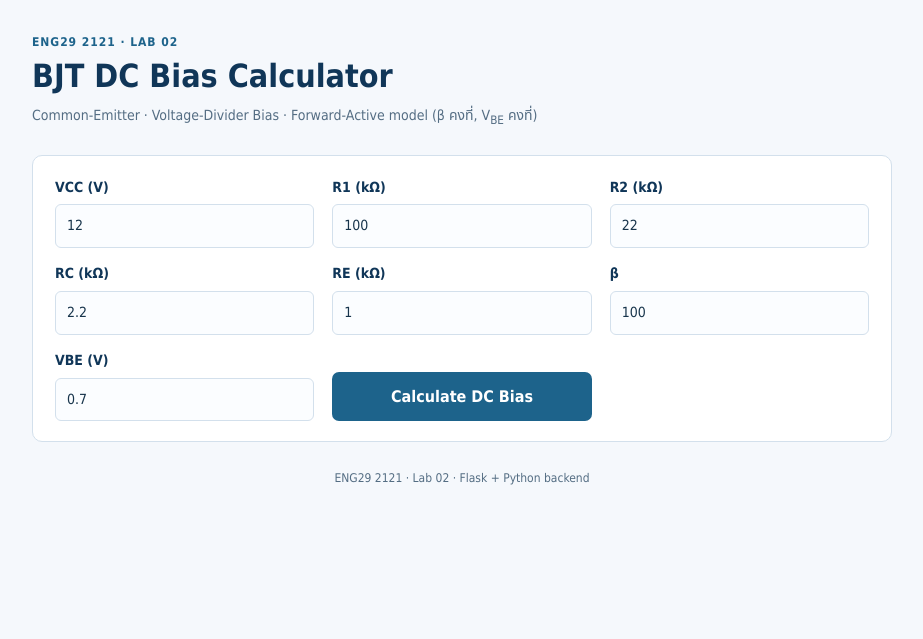
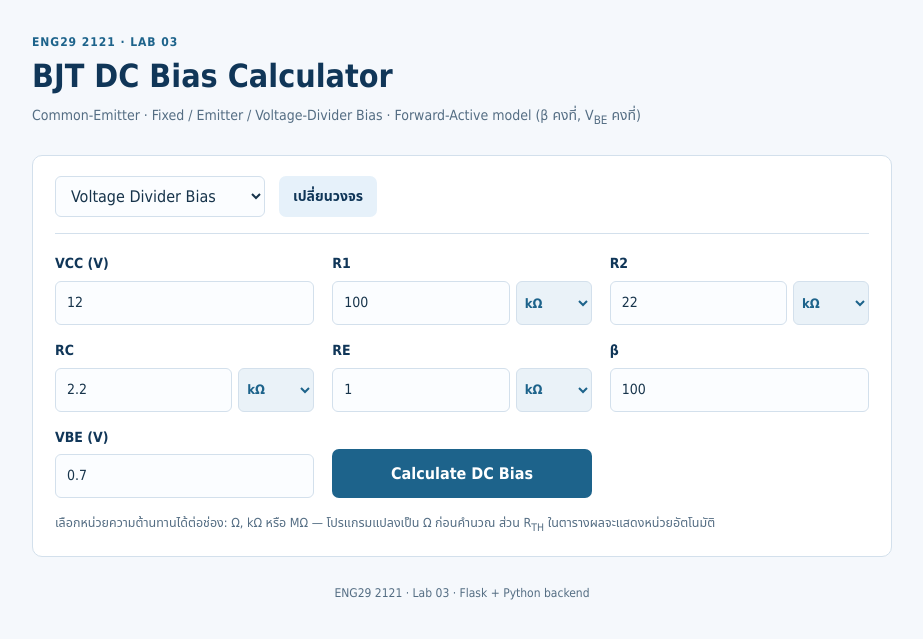
Before and after one commit to Tanawin14T/BJT-DC-Bias-Web-App, a Flask app: page / in a window 1280 px wide. Shown: the top 639 px of the page, without its empty margins (178-1101 px from the left). Run offline with Flask 3, Linux system fonts and the light colour scheme.

Commit message:
feat: add fixed and emitter bias modes with selectable resistance units

```diff
--- a/app.py
+++ b/app.py
@@ -4,12 +4,27 @@ from __future__ import annotations
 
 from flask import Flask, render_template, request
 
-from dc_bias import FIELDS, calculate, parse_inputs
+from dc_bias import (
+    ALL_FIELDS,
+    FIELDS_BY_MODE,
+    MODE_FORMULAS,
+    MODE_LABELS,
+    calculate,
+    parse_inputs,
+)
 
 app = Flask(__name__)
 
+DEFAULT_MODE = "divider"
+
+RESISTANCE_FIELDS = ("rb", "r1", "r2", "rc", "re")
+UNIT_LABELS = {"ohm": "Ω", "kohm": "kΩ", "mohm": "MΩ"}
+UNIT_TO_KOHM = {"ohm": 0.001, "kohm": 1.0, "mohm": 1000.0}
+UNIT_DEFAULTS = {f"u_{name}": "kohm" for name in RESISTANCE_FIELDS}
+
 DEFAULTS: dict[str, str] = {
     "vcc": "12",
+    "rb": "1000",
     "r1": "100",
     "r2": "22",
     "rc": "2.2",
@@ -19,18 +34,70 @@ DEFAULTS: dict[str, str] = {
 }
 
 
-@app.get("/")
+def _form_values(source) -> dict[str, str]:
+    """Keep values already typed so switching modes does not erase them."""
+    values = dict(DEFAULTS)
+    values.update(UNIT_DEFAULTS)
+    for name in ALL_FIELDS:
+        value = source.get(name)
+        if value is not None:
+            values[name] = value
+    for key in UNIT_DEFAULTS:
+        value = source.get(key)
+        if value in UNIT_TO_KOHM:
+            values[key] = value
+    return values
+
+
+def _as_kohm(form: dict[str, str]) -> dict[str, str]:
+    """Convert the chosen input unit to kohm — the only unit dc_bias.py accepts."""
+    data = dict(form)
+    for name in RESISTANCE_FIELDS:
+        try:
+            data[name] = format(float(form[name]) * UNIT_TO_KOHM.get(form.get(f"u_{name}"), 1.0), ".12g")
+        except (ValueError, TypeError, KeyError):
+            pass  # leave the raw text so the existing validation reports it
+    return data
+
+
+def _render(mode: str, form: dict[str, str], errors: dict[str, str], result, status: int = 200):
+    return render_template(
+        "index.html",
+        mode=mode,
+        modes=MODE_LABELS,
+        unit_options=UNIT_LABELS,
+        mode_label=MODE_LABELS[mode],
+        formula=MODE_FORMULAS[mode],
+        active_fields=FIELDS_BY_MODE[mode],
+        form=form,
+        errors=errors,
+        result=result,
+    ), status
+
+
+@app.route("/", methods=["GET", "POST"])
 def index():
-    return render_template("index.html", form=DEFAULTS, errors={}, result=None)
+    source = request.form if request.method == "POST" else request.args
+    raw_mode = source.get("mode", DEFAULT_MODE)
+    mode = raw_mode if raw_mode in MODE_LABELS else DEFAULT_MODE
+    return _render(mode, _form_values(source), {}, None)
 
 
 @app.post("/calculate")
 def calculate_route():
-    raw = {name: request.form.get(name, "") for name in FIELDS}
-    inp, errors = parse_inputs(raw)
+    raw_mode = request.form.get("mode", DEFAULT_MODE)
+    form = _form_values(request.form)
+    if raw_mode not in MODE_LABELS:
+        return _render(
+            DEFAULT_MODE, form,
+            {"mode": f"โหมดวงจรไม่รู้จัก: {raw_mode} — กรุณาเลือกใหม่"},
+            None, 400,
+        )
+
+    inp, errors = parse_inputs(_as_kohm(form), raw_mode)
     if errors:
-        return render_template("index.html", form=raw, errors=errors, result=None), 400
-    return render_template("index.html", form=raw, errors={}, result=calculate(inp))
+        return _render(raw_mode, form, errors, None, 400)
+    return _render(raw_mode, form, {}, calculate(inp))
 
 
 if __name__ == "__main__":
--- a/static/style.css
+++ b/static/style.css
@@ -72,7 +72,8 @@ label {
   color: var(--navy);
 }
 
-input {
+input,
+select {
   padding: 9px 11px;
   border: 1px solid var(--line);
   border-radius: 6px;
@@ -82,9 +83,74 @@ input {
   background: #fbfdff;
 }
 
-input:focus {
+input:focus,
+select:focus {
   outline: 2px solid #9cc4e0;
   outline-offset: 1px;
+}
+
+.mode-bar {
+  display: flex;
+  flex-wrap: wrap;
+  align-items: center;
+  gap: 10px 14px;
+  margin-bottom: 18px;
+  padding-bottom: 16px;
+  border-bottom: 1px solid var(--line);
+}
+
+.mode-label {
+  display: inline;
+  white-space: nowrap;
+}
+
+.mode-bar select {
+  min-width: 210px;
+}
+
+.mode-bar .secondary {
+  width: auto;
+  padding: 9px 14px;
+  background: #e6f1fa;
+  color: var(--navy);
+  font-size: 14px;
+}
+
+.mode-bar .secondary:hover {
+  background: #d5e7f6;
+}
+
+body[data-mode="fixed"] label:not([data-only~="fixed"]),
+body[data-mode="emitter"] label:not([data-only~="emitter"]),
+body[data-mode="divider"] label:not([data-only~="divider"]) {
+  display: none;
+}
+
+.mode-result {
+  margin: 0 0 10px;
+  color: var(--blue);
+  font-size: 13px;
+  font-weight: 700;
+}
+
+.input-row {
+  display: flex;
+  gap: 6px;
+}
+
+.input-row input {
+  flex: 1;
+  min-width: 0;
+}
+
+select.unit {
+  flex: 0 0 76px;
+  width: 76px;
+  padding: 9px 4px;
+  font-size: 13px;
+  font-weight: 700;
+  color: var(--blue);
+  background: #eaf2f8;
 }
 
 .err {
--- a/templates/index.html
+++ b/templates/index.html
@@ -6,41 +6,54 @@
   <title>BJT DC Bias Calculator</title>
   <link rel="stylesheet" href="{{ url_for('static', filename='style.css') }}">
 </head>
-<body>
+<body data-mode="{{ mode }}">
+{% macro resistance(name, caption, modes) %}
+<label data-only="{{ modes }}">{{ caption }}
+  <span class="input-row">
+    <input type="text" inputmode="decimal" name="{{ name }}" value="{{ form[name] }}">
+    <select class="unit" name="u_{{ name }}" aria-label="หน่วย {{ caption }}">
+      {% for key, label in unit_options.items() %}
+        <option value="{{ key }}" {% if form['u_' ~ name] == key %}selected{% endif %}>{{ label }}</option>
+      {% endfor %}
+    </select>
+  </span>
+  {% if errors[name] %}<span class="err">{{ errors[name] }}</span>{% endif %}
+</label>
+{% endmacro %}
 <main>
   <header>
-    <p class="eyebrow">ENG29 2121 · Lab 02</p>
+    <p class="eyebrow">ENG29 2121 · Lab 03</p>
     <h1>BJT DC Bias Calculator</h1>
-    <p class="sub">Common-Emitter · Voltage-Divider Bias · Forward-Active model (β คงที่, V<sub>BE</sub> คงที่)</p>
+    <p class="sub">Common-Emitter · Fixed / Emitter / Voltage-Divider Bias · Forward-Active model (β คงที่, V<sub>BE</sub> คงที่)</p>
   </header>
 
   <form method="post" action="/calculate" novalidate>
+    <div class="mode-bar">
+      <label class="mode-label" for="mode">วงจรไบอัส</label>
+      <select id="mode" name="mode" onchange="this.form.submit()">
+        {% for key, label in modes.items() %}
+          <option value="{{ key }}" {% if key == mode %}selected{% endif %}>{{ label }}</option>
+        {% endfor %}
+      </select>
+      <button class="secondary" type="submit" formmethod="post" formaction="/">เปลี่ยนวงจร</button>
+      {% if errors.mode %}<span class="err">{{ errors.mode }}</span>{% endif %}
+    </div>
+
     <div class="grid">
-      <label>VCC (V)
+      <label data-only="fixed emitter divider">VCC (V)
         <input type="text" inputmode="decimal" name="vcc" value="{{ form.vcc }}">
         {% if errors.vcc %}<span class="err">{{ errors.vcc }}</span>{% endif %}
       </label>
-      <label>R1 (kΩ)
-        <input type="text" inputmode="decimal" name="r1" value="{{ form.r1 }}">
-        {% if errors.r1 %}<span class="err">{{ errors.r1 }}</span>{% endif %}
-      </label>
-      <label>R2 (kΩ)
-        <input type="text" inputmode="decimal" name="r2" value="{{ form.r2 }}">
-        {% if errors.r2 %}<span class="err">{{ errors.r2 }}</span>{% endif %}
-      </label>
-      <label>RC (kΩ)
-        <input type="text" inputmode="decimal" name="rc" value="{{ form.rc }}">
-        {% if errors.rc %}<span class="err">{{ errors.rc }}</span>{% endif %}
-      </label>
-      <label>RE (kΩ)
-        <input type="text" inputmode="decimal" name="re" value="{{ form.re }}">
-        {% if errors.re %}<span class="err">{{ errors.re }}</span>{% endif %}
-      </label>
-      <label>β
+      {{ resistance('rb', 'RB', 'fixed emitter') }}
+      {{ resistance('r1', 'R1', 'divider') }}
+      {{ resistance('r2', 'R2', 'divider') }}
+      {{ resistance('rc', 'RC', 'fixed emitter divider') }}
+      {{ resistance('re', 'RE', 'emitter divider') }}
+      <label data-only="fixed emitter divider">β
         <input type="text" inputmode="decimal" name="beta" value="{{ form.beta }}">
         {% if errors.beta %}<span class="err">{{ errors.beta }}</span>{% endif %}
       </label>
-      <label>VBE (V)
+      <label data-only="fixed emitter divider">VBE (V)
         <input type="text" inputmode="decimal" name="vbe" value="{{ form.vbe }}">
         {% if errors.vbe %}<span class="err">{{ errors.vbe }}</span>{% endif %}
       </label>
@@ -48,11 +61,13 @@
         <button type="submit">Calculate DC Bias</button>
       </div>
     </div>
+    <p class="note">เลือกหน่วยความต้านทานได้ต่อช่อง: Ω, kΩ หรือ MΩ — โปรแกรมแปลงเป็น Ω ก่อนคำนวณ ส่วน R<sub>TH</sub> ในตารางผลจะแสดงหน่วยอัตโนมัติ</p>
   </form>
 
   {% if result %}
     {% set tone = 'ok' if result.region == 'Forward Active' else ('warn' if result.region == 'Saturation' else 'bad') %}
-    <section class="result">
+    <section class="result" aria-live="polite">
+      <p class="mode-result">{{ mode_label }} · {{ formula }}</p>
       <div class="status {{ tone }}">
         <strong>{{ result.region }}</strong>
         {% if result.region == 'Forward Active' %}
@@ -65,7 +80,7 @@
       {% endfor %}
 
       <table>
-        <caption>DC Operating Point</caption>
+        <caption>DC Operating Point — {{ mode_label }}</caption>
         <thead>
           <tr><th>ปริมาณ</th><th>ค่า</th><th>หน่วย</th></tr>
         </thead>
@@ -77,14 +92,16 @@
           <tr><td>I<sub>C</sub></td><td>{{ "%.3f"|format(result.ic_ma) }}</td><td>mA</td></tr>
           <tr><td>I<sub>B</sub></td><td>{{ "%.2f"|format(result.ib_ua) }}</td><td>µA</td></tr>
           <tr><td>I<sub>E</sub></td><td>{{ "%.3f"|format(result.ie_ma) }}</td><td>mA</td></tr>
-          <tr class="extra"><td>V<sub>TH</sub></td><td>{{ "%.3f"|format(result.vth) }}</td><td>V</td></tr>
-          <tr class="extra"><td>R<sub>TH</sub></td><td>{{ "%.3f"|format(result.rth) }}</td><td>kΩ</td></tr>
+          <tr class="extra"><td>V<sub>TH</sub> {% if mode != 'divider' %}(= V<sub>CC</sub>){% endif %}</td><td>{{ "%.3f"|format(result.vth) }}</td><td>V</td></tr>
+          <tr class="extra"><td>R<sub>TH</sub> {% if mode != 'divider' %}(= R<sub>B</sub>){% endif %}</td>
+            <td>{% if result.rth >= 1000 %}{{ "%.3f"|format(result.rth / 1000) }}{% elif result.rth < 1 %}{{ "%.1f"|format(result.rth * 1000) }}{% else %}{{ "%.3f"|format(result.rth) }}{% endif %}</td>
+            <td>{% if result.rth >= 1000 %}MΩ{% elif result.rth < 1 %}Ω{% else %}kΩ{% endif %}</td></tr>
         </tbody>
       </table>
       <p class="note">ผลนี้มาจากแบบจำลอง Forward-Active ไม่ใช่การจำลอง SPICE — ใช้ตรวจงานออกแบบเบื้องต้นเท่านั้น</p>
     </section>
   {% endif %}
 </main>
-<footer>ENG29 2121 · Lab 02 · Flask + Python backend</footer>
+<footer>ENG29 2121 · Lab 03 · Flask + Python backend</footer>
 </body>
 </html>
```
Also changed, not shown: dc_bias.py (+114 -32 lines), docs/validation.md (+40 -0 lines), README.md.
